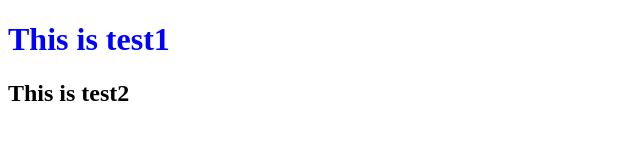
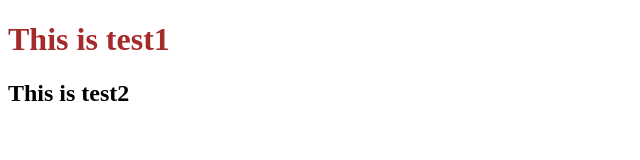
Before and after one commit to aasanki17/html-demo, a plain HTML site: page index.html in a window 1280 px wide. Shown: the whole page, without its empty margins (0-640 px from the left). Drawn offline with Linux system fonts and the light colour scheme.

Commit message:
colour changes

```diff
--- a/index.html
+++ b/index.html
@@ -6,8 +6,11 @@
     <meta http-equiv="X-UA-Compatible" content="ie=edge">
     <title>Document</title>
     <style>
+    /* h1 {
+        color:blue;
+    } */
     h1 {
-        color:blue;
+        color:brown;
     }
     </style>
 </head>
```
